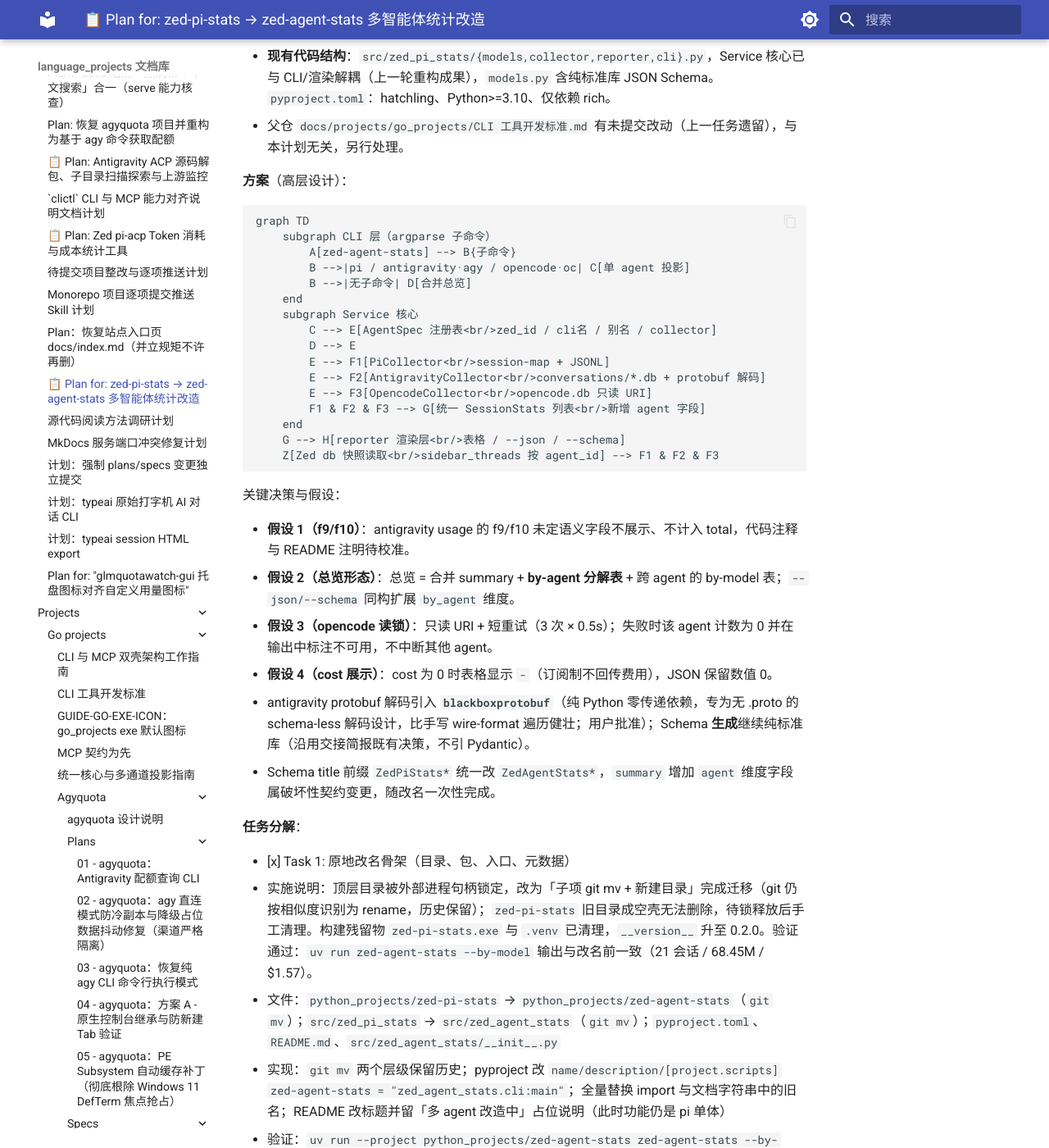
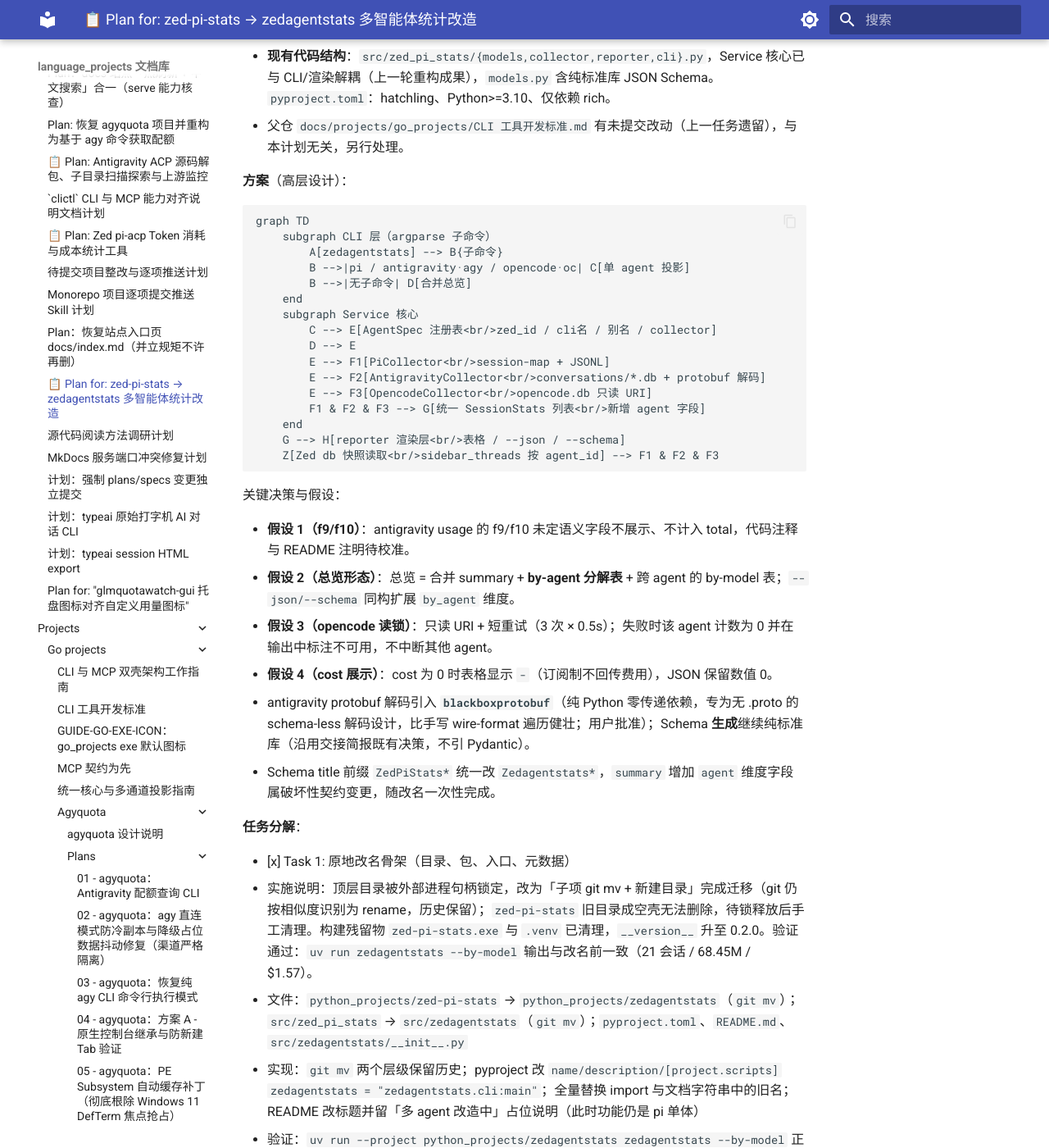
Before and after one commit to shihao-hub/td-language_projects, an MkDocs documentation site: the page built from docs/plans/16-zedagentstats.md, in a window 1280 px wide and 1400 px high, scrolled down 1240 px. Shown: the whole window at 82% size. Built offline with MkDocs 1.6.1 and Material for MkDocs 9.7.7, drawn with Linux system fonts in a browser that asks for light colours; some of the changed text lies outside the part shown.

Commit message:
docs: 重命名 zed-agent-stats 计划文档并更新引用
- docs/plans/16-zed-agent-stats.md 更名为 16-zedagentstats.md
- 文档内项目名统一由 zed-agent-stats 更新为 zedagentstats
- Schema title 示例同步由 ZedAgentStats* 更新为 Zedagentstats*

````diff
--- a/docs/plans/16-zed-agent-stats.md
+++ b/docs/plans/16-zedagentstats.md
@@ -1,12 +1,12 @@
-# 📋 Plan for: zed-pi-stats → zed-agent-stats 多智能体统计改造
+# 📋 Plan for: zed-pi-stats → zedagentstats 多智能体统计改造
 
-**问题陈述**：`zed-pi-stats` 仅支持统计 Zed 内 `pi-acp` 智能体的 Token/费用，名称与能力均不通用。需原地改造为 `zed-agent-stats`，支持 pi / antigravity / opencode 三种 ACP 智能体的 Token 与模型消耗统计，CLI 采用子命令形式，保留既有「人读表格 + `--json` + `--schema`」三位一体契约。
+**问题陈述**：`zed-pi-stats` 仅支持统计 Zed 内 `pi-acp` 智能体的 Token/费用，名称与能力均不通用。需原地改造为 `zedagentstats`，支持 pi / antigravity / opencode 三种 ACP 智能体的 Token 与模型消耗统计，CLI 采用子命令形式，保留既有「人读表格 + `--json` + `--schema`」三位一体契约。
 
 **需求**（澄清阶段确认的决策）：
 
 1. v1 覆盖 **pi + antigravity + opencode** 三个 agent（opencode 数据源已在规划期探明）。
-2. **原地改名**：目录/包名/CLI 入口全部改为 `zed-agent-stats`，`git mv` 保留历史，旧 `zed-pi-stats` 入口消失。
-3. CLI 用**子命令**：`zed-agent-stats pi` / `zed-agent-stats antigravity`（缩写 `agy`）/ `zed-agent-stats opencode`（缩写 `oc`）；**不带子命令 = 三 agent 合并总览**。
+2. **原地改名**：目录/包名/CLI 入口全部改为 `zedagentstats`，`git mv` 保留历史，旧 `zed-pi-stats` 入口消失。
+3. CLI 用**子命令**：`zedagentstats pi` / `zedagentstats antigravity`（缩写 `agy`）/ `zedagentstats opencode`（缩写 `oc`）；**不带子命令 = 三 agent 合并总览**。
 4. 各子命令内保留既有投影参数（`--by-model/--by-project/--by-session`）与 `--json/--schema/-n/--days/--wide/--raw`。
 5. 忽略 `~/.gemini/antigravity-acp/.quota_token_cache.json`（那是 agyquota 写的缓存，非 Antigravity 自身数据）。
 
@@ -24,7 +24,7 @@
 ```mermaid
 graph TD
     subgraph CLI 层（argparse 子命令）
-        A[zed-agent-stats] --> B{子命令}
+        A[zedagentstats] --> B{子命令}
         B -->|pi / antigravity·agy / opencode·oc| C[单 agent 投影]
         B -->|无子命令| D[合并总览]
     end
@@ -47,43 +47,43 @@ graph TD
 - **假设 3（opencode 读锁）**：只读 URI + 短重试（3 次 × 0.5s）；失败时该 agent 计数为 0 并在输出中标注不可用，不中断其他 agent。
 - **假设 4（cost 展示）**：cost 为 0 时表格显示 `-`（订阅制不回传费用），JSON 保留数值 0。
 - antigravity protobuf 解码引入 **`blackboxprotobuf`**（纯 Python 零传递依赖，专为无 .proto 的 schema-less 解码设计，比手写 wire-format 遍历健壮；用户批准）；Schema **生成**继续纯标准库（沿用交接简报既有决策，不引 Pydantic）。
-- Schema title 前缀 `ZedPiStats*` 统一改 `ZedAgentStats*`，`summary` 增加 `agent` 维度字段属破坏性契约变更，随改名一次性完成。
+- Schema title 前缀 `ZedPiStats*` 统一改 `Zedagentstats*`，`summary` 增加 `agent` 维度字段属破坏性契约变更，随改名一次性完成。
 
 **任务分解**：
 
 - [x] Task 1: 原地改名骨架（目录、包、入口、元数据）
-  - 实施说明：顶层目录被外部进程句柄锁定，改为「子项 git mv + 新建目录」完成迁移（git 仍按相似度识别为 rename，历史保留）；`zed-pi-stats` 旧目录成空壳无法删除，待锁释放后手工清理。构建残留物 `zed-pi-stats.exe` 与 `.venv` 已清理，`__version__` 升至 0.2.0。验证通过：`uv run zed-agent-stats --by-model` 输出与改名前一致（21 会话 / 68.45M / $1.57）。
-  - 文件：`python_projects/zed-pi-stats` → `python_projects/zed-agent-stats`（`git mv`）；`src/zed_pi_stats` → `src/zed_agent_stats`（`git mv`）；`pyproject.toml`、`README.md`、`src/zed_agent_stats/__init__.py`
-  - 实现：`git mv` 两个层级保留历史；pyproject 改 `name/description/[project.scripts] zed-agent-stats = "zed_agent_stats.cli:main"`；全量替换 import 与文档字符串中的旧名；README 改标题并留「多 agent 改造中」占位说明（此时功能仍是 pi 单体）
-  - 验证：`uv run --project python_projects/zed-agent-stats zed-agent-stats --by-model` 正常输出表格，数值与改名前一致
+  - 实施说明：顶层目录被外部进程句柄锁定，改为「子项 git mv + 新建目录」完成迁移（git 仍按相似度识别为 rename，历史保留）；`zed-pi-stats` 旧目录成空壳无法删除，待锁释放后手工清理。构建残留物 `zed-pi-stats.exe` 与 `.venv` 已清理，`__version__` 升至 0.2.0。验证通过：`uv run zedagentstats --by-model` 输出与改名前一致（21 会话 / 68.45M / $1.57）。
+  - 文件：`python_projects/zed-pi-stats` → `python_projects/zedagentstats`（`git mv`）；`src/zed_pi_stats` → `src/zedagentstats`（`git mv`）；`pyproject.toml`、`README.md`、`src/zedagentstats/__init__.py`
+  - 实现：`git mv` 两个层级保留历史；pyproject 改 `name/description/[project.scripts] zedagentstats = "zedagentstats.cli:main"`；全量替换 import 与文档字符串中的旧名；README 改标题并留「多 agent 改造中」占位说明（此时功能仍是 pi 单体）
+  - 验证：`uv run --project python_projects/zedagentstats zedagentstats --by-model` 正常输出表格，数值与改名前一致
   - Demo：新命令名下看到与旧版相同的 pi 模型汇总
 
 - [x] Task 2: 多 agent 架构骨架 + 子命令路由（pi 先接入）
-  - 文件：`src/zed_agent_stats/agents.py`（新建）、`cli.py`、`models.py`、`collector.py`（改造为 `collectors/pi.py`，`get_zed_threads()` 参数化 agent_id）
+  - 文件：`src/zedagentstats/agents.py`（新建）、`cli.py`、`models.py`、`collector.py`（改造为 `collectors/pi.py`，`get_zed_threads()` 参数化 agent_id）
   - 实现：`AgentSpec` 注册表（zed agent_id、cli 名、别名 agy/oc、collector 工厂）；argparse subparsers（`pi`/`antigravity(agy)`/`opencode(oc)` + 无子命令总览占位）；`SessionStats` 增加 `agent` 字段；pi 采集器挂到新架构
-  - 验证：`uv run --project python_projects/zed-agent-stats zed-agent-stats pi --by-session -n 3` 正常；`zed-agent-stats pi --schema` 零 I/O 输出
+  - 验证：`uv run --project python_projects/zedagentstats zedagentstats pi --by-session -n 3` 正常；`zedagentstats pi --schema` 零 I/O 输出
   - Demo：`pi` 子命令走通新架构；`antigravity`/`opencode` 子命令报「数据源未实现」提示（占位）
 
 - [x] Task 3: antigravity 采集器（protobuf 解码 + 会话库聚合）
   - 实施说明：镜像源仅有 blackboxprotobuf 1.0.1（2.x 不在索引），带来 protobuf 3.10/six/setuptools 三个传递依赖，功能不受影响。锚点验证通过：gemini-3.8-flash 23 会话/1358 轮/in 13.40M/out 700.1K，总 112.00M = in+out+thoughts 97.9M；另见探索期未出现的 gemini-3.7-flash（新会话）。
   - 性能返工（用户实测 `agy` 过慢触发）：进程内剖析 1396 条 blob——bbp 逐条全量解码 22.37s、typedef 复用 2.45s（工具内因 typedef 不完整反复回退实测仍 ~25s）、手写字段遍历 0.04s 且结果逐位一致。**推翻 1=a 决策**，热路径改为手写 wire-format 遍历，`uv remove blackboxprotobuf`（含 3 个传递依赖全部移除）。端到端 `agy --by-model` 25s → 0.46s，数字与锚点一致。
-  - 文件：`src/zed_agent_stats/collectors/antigravity.py`（新建）、`pyproject.toml`（新增 `blackboxprotobuf` 依赖）、`models.py`（thoughts 等字段映射）
+  - 文件：`src/zedagentstats/collectors/antigravity.py`（新建）、`pyproject.toml`（新增 `blackboxprotobuf` 依赖）、`models.py`（thoughts 等字段映射）
   - 实现：`uv add blackboxprotobuf`；快照复制 `conversations/*.db`（单库 ≤6MB 可复制）；用 blackboxprotobuf 解码 `gen_metadata.data`，按字段号路径提取：field 19 → model、field 1.4 → {f2 input, f3 output, f5 reasoning}，f9/f10 按假设 1 忽略并注释；读 `<sid>.meta` 的 `cwd`；与 Zed threads 按 sid join 补标题/时间；无 cost 置 0
-  - 验证：`uv run --project python_projects/zed-agent-stats zed-agent-stats antigravity --by-model` 输出 `gemini-3.8-flash` 且 in≈13.4M / out≈0.7M / reasoning≈97.9M（对照锚点数字）；`agy` 缩写等价
-  - Demo：`zed-agent-stats agy` 看到 24 个 antigravity 会话的模型消耗与项目归属
+  - 验证：`uv run --project python_projects/zedagentstats zedagentstats antigravity --by-model` 输出 `gemini-3.8-flash` 且 in≈13.4M / out≈0.7M / reasoning≈97.9M（对照锚点数字）；`agy` 缩写等价
+  - Demo：`zedagentstats agy` 看到 24 个 antigravity 会话的模型消耗与项目归属
 
 - [x] Task 4: opencode 采集器（只读大库查询）
   - 实施说明：覆盖 opencode.db 全量 431 会话（含 Zed 内与独立终端运行，README 注明）；只读 URI + 3×0.5s 重试；message.data 单遍聚合出按模型细分与轮次。验证通过：`oc --by-session --json` 首条即「Pi stats projection handoff」（当前会话自身，in/out/reason=310926/27179/27691 非零）。
-  - 文件：`src/zed_agent_stats/collectors/opencode.py`（新建）
+  - 文件：`src/zedagentstats/collectors/opencode.py`（新建）
   - 实现：`file:...?mode=ro` URI 连接 + 按假设 3 重试；`session` 表聚合列直接映射 `TokenUsage`；`model` 列 JSON 解析（`providerID/id`）；`message.data` 聚合出会话内按模型细分；ms epoch 时间戳转 ISO 8601；`directory` 映射项目维度
-  - 验证：`uv run --project python_projects/zed-agent-stats zed-agent-stats opencode --by-session -n 5` 含「Pi stats projection handoff」会话且 in/out/reasoning 数值非零；`oc --json` 合法 JSON
-  - Demo：`zed-agent-stats oc --by-model` 看到 zhipu-glm/glm-5.3 等模型的分布
+  - 验证：`uv run --project python_projects/zedagentstats zedagentstats opencode --by-session -n 5` 含「Pi stats projection handoff」会话且 in/out/reasoning 数值非零；`oc --json` 合法 JSON
+  - Demo：`zedagentstats oc --by-model` 看到 zhipu-glm/glm-5.3 等模型的分布
 
 - [x] Task 5: 合并总览 + 三视图契约收尾 + 文档
-  - 实施说明：by_agent 聚合仅出现在合并总览与全量 JSON/Schema（投影视图契约不变）；Schema title 全部改为 ZedAgentStats*，SESSION_ITEM_SCHEMA 增加 agent 字段；cost=0 终端显示 `-`。验证通过：无参数总览三段视图非空且 by_agent 行数=3（33/23/431）；`--schema` required 与 `--json` 顶层键一一对应；`uv build` 出包成功；全仓无 zed_pi_stats/zed-pi-stats 残留引用。
+  - 实施说明：by_agent 聚合仅出现在合并总览与全量 JSON/Schema（投影视图契约不变）；Schema title 全部改为 Zedagentstats*，SESSION_ITEM_SCHEMA 增加 agent 字段；cost=0 终端显示 `-`。验证通过：无参数总览三段视图非空且 by_agent 行数=3（33/23/431）；`--schema` required 与 `--json` 顶层键一一对应；`uv build` 出包成功；全仓无 zed_pi_stats/zed-pi-stats 残留引用。
   - 文件：`reporter.py`、`models.py`（总览 Schema）、`cli.py`、`README.md`
-  - 实现：无子命令总览（合并 summary + by_agent 分解 + 跨 agent by-model，按假设 2）；总览与各子命令的 `--json/--schema` 全量对齐（Schema title 改 `ZedAgentStats*`）；README 全面重写（三 agent 用法、数据源说明、f9/f10 与 cost=0 的语义说明）；全链路接线检查无孤儿代码
-  - 验证：`uv run --project python_projects/zed-agent-stats zed-agent-stats`（无参数）三段视图均非空且 by_agent 行数=3；`--schema` 与 `--json` 字段一一对应；`uv build` 可出包
+  - 实现：无子命令总览（合并 summary + by_agent 分解 + 跨 agent by-model，按假设 2）；总览与各子命令的 `--json/--schema` 全量对齐（Schema title 改 `Zedagentstats*`）；README 全面重写（三 agent 用法、数据源说明、f9/f10 与 cost=0 的语义说明）；全链路接线检查无孤儿代码
+  - 验证：`uv run --project python_projects/zedagentstats zedagentstats`（无参数）三段视图均非空且 by_agent 行数=3；`--schema` 与 `--json` 字段一一对应；`uv build` 可出包
   - Demo：一条命令看到三 agent 的合并消耗看板
 
 **结构化问题**：无（需求已收敛；关键不确定点均以假设形式记录在方案节，批准即视为认可）。
````
